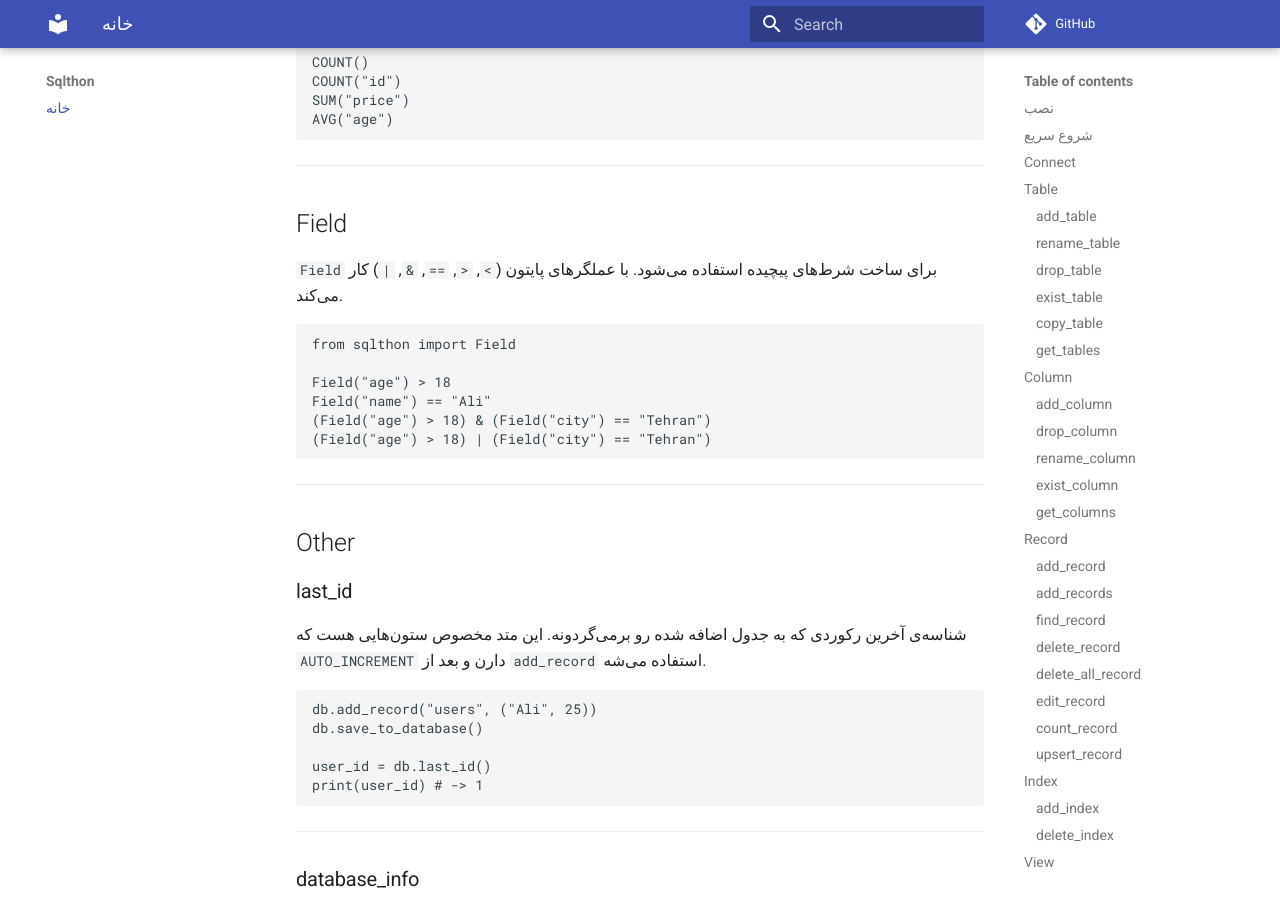
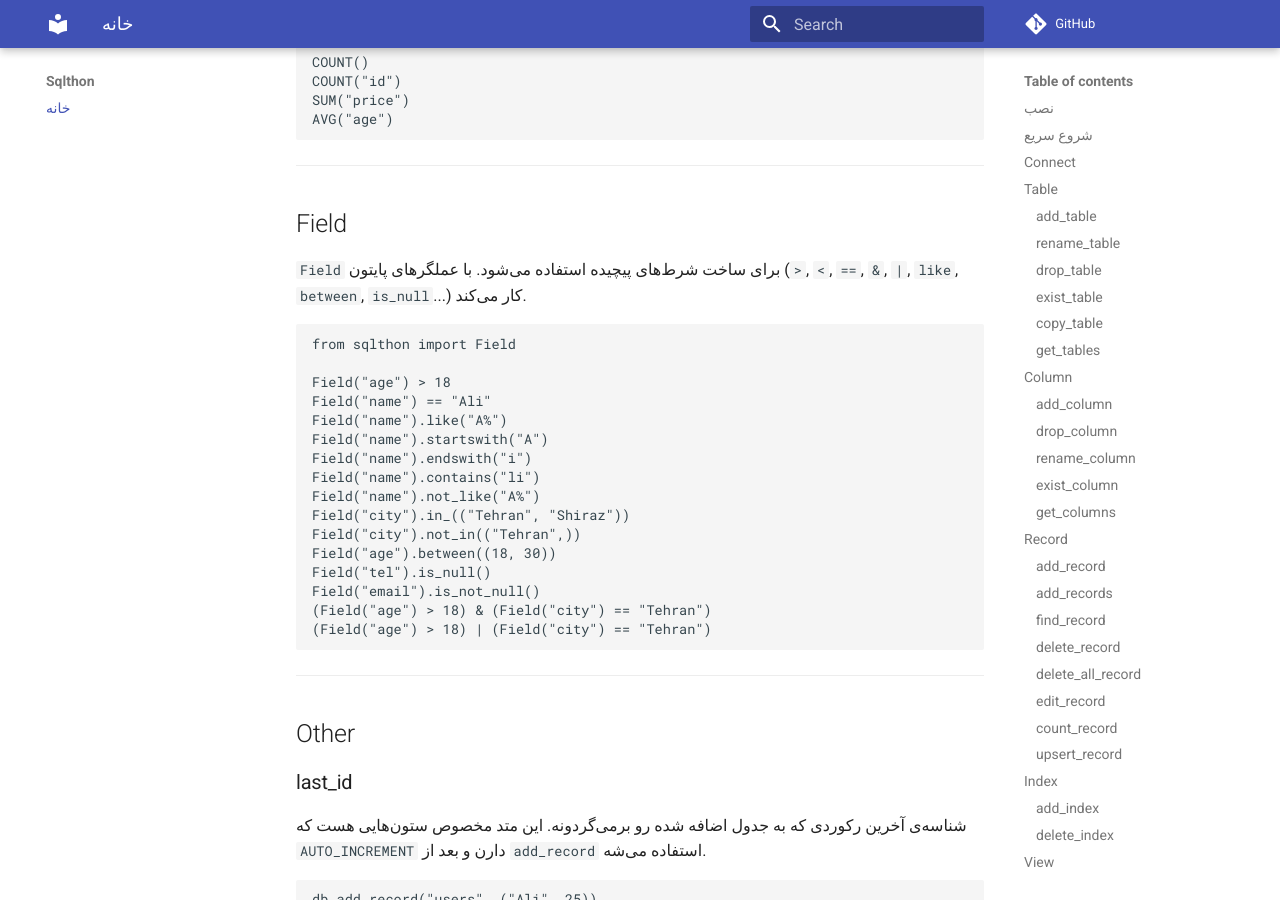
Before and after one commit to SAUMS-1391/sqlthon, an MkDocs documentation site: the page built from docs/index.md, in a window 1280 px wide and 900 px high, scrolled down 15700 px. Built offline with MkDocs 1.6.1 and Material for MkDocs 9.7.7, drawn with Linux system fonts in a browser that asks for light colours; comment, search, counter and statistics services are not loaded.

Commit message:
Update index.md

````diff
--- a/docs/index.md
+++ b/docs/index.md
@@ -659,13 +659,23 @@ AVG("age")
 
 ## Field
 
-`Field` برای ساخت شرط‌های پیچیده استفاده می‌شود. با عملگرهای پایتون (`>`, `<`, `==`, `&`, `|`) کار می‌کند.
+`Field` برای ساخت شرط‌های پیچیده استفاده می‌شود. با عملگرهای پایتون (`>`, `<`, `==`, `&`, `|`, `like`, `between`, `is_null`...) کار می‌کند.
 
 ```python
 from sqlthon import Field
 
 Field("age") > 18
 Field("name") == "Ali"
+Field("name").like("A%")
+Field("name").startswith("A")
+Field("name").endswith("i")
+Field("name").contains("li")
+Field("name").not_like("A%")
+Field("city").in_(("Tehran", "Shiraz"))
+Field("city").not_in(("Tehran",))
+Field("age").between((18, 30))
+Field("tel").is_null()
+Field("email").is_not_null()
 (Field("age") > 18) & (Field("city") == "Tehran")
 (Field("age") > 18) | (Field("city") == "Tehran")
 ```
````
Also changed, not shown: other parts of docs/index.md (+1 -1 lines).
